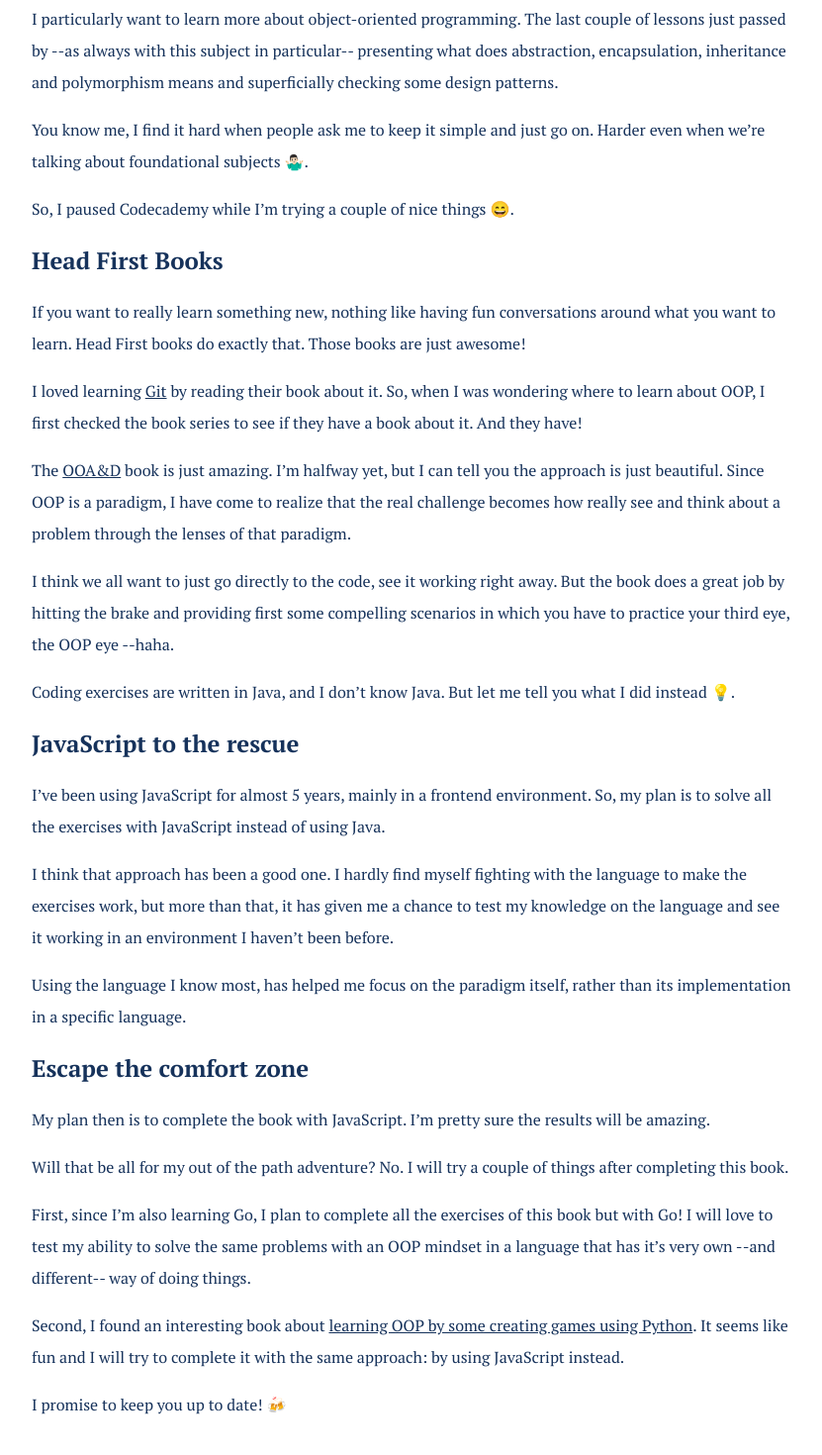
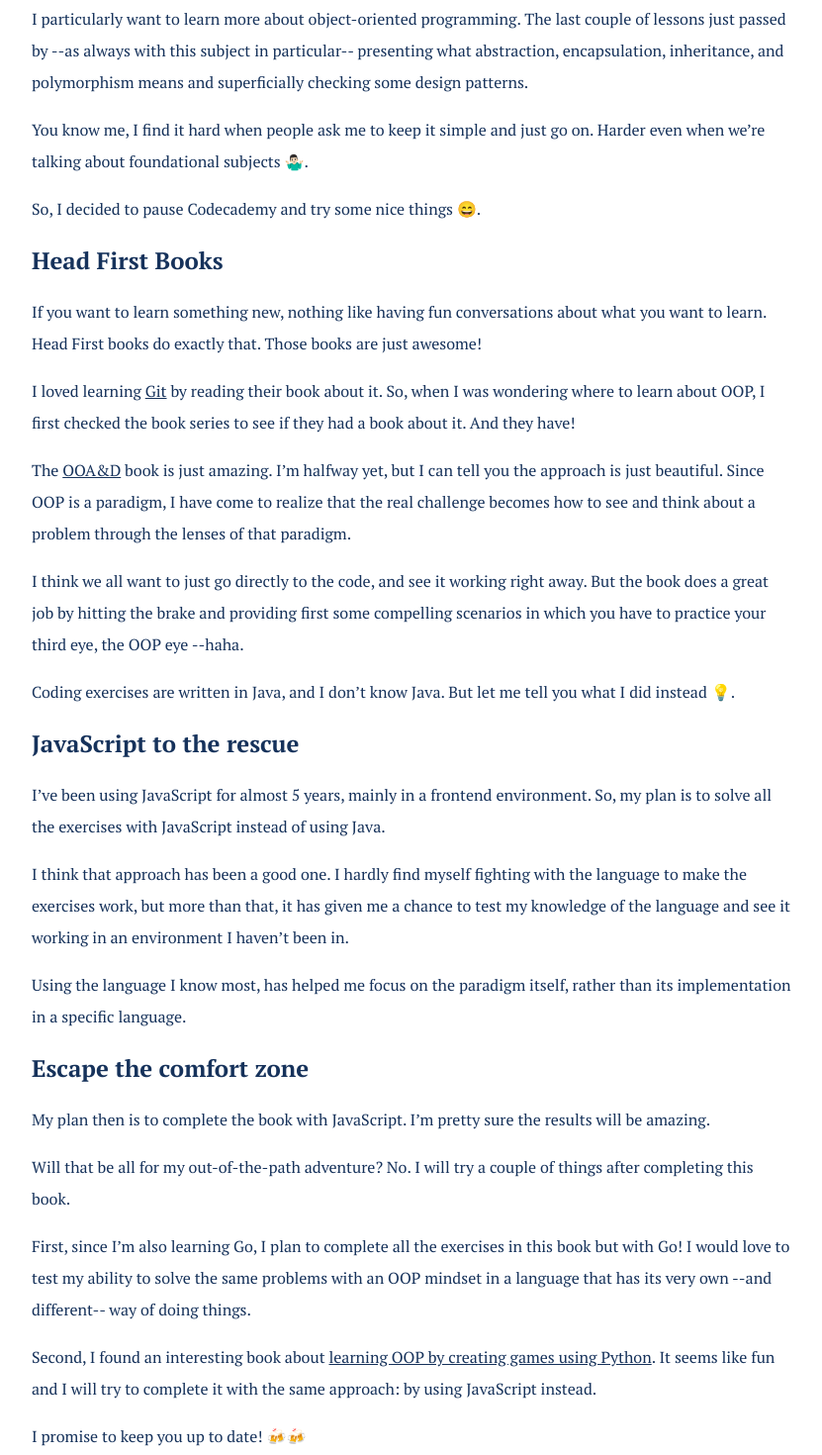
Before and after one commit to wfercanas/wfercanas.com, an Astro site: page /posts/241109-learning-oop in a window 1280 px wide. Shown: the part 576-2046 px from the top of the page at 99% size, without its empty margins (224-1055 px from the left). Built offline with nearby package versions, Linux system fonts and the light colour scheme; Astro itself is replaced by a stand-in of ours.

Commit message:
fix: adjust grammar in learning oop article

```diff
--- a/src/pages/posts/241109-learning-oop.md
+++ b/src/pages/posts/241109-learning-oop.md
@@ -11,25 +11,25 @@ Throughout this year I've been learning backend development for web applications
 
 The journey has been amazing up to this point. I feel I improved my programming skills.
 
-Nonetheless, I reached the end of what you could call the "Programming for backend" subpath and decided to pause there, since the next two modules are more about DevSecOps, Data Structures, and Algorithms.
+Nonetheless, I reached the end of what you could call the "Programming for backend" subpath and decided to pause there, since the next two modules are more about DevSecOps, data structures, and algorithms.
 
-I know, I know, those are key subjects in becoming a better backend programmer as well, but I want to keep working a little more in the foundations of the previous modules.
+I know, I know. Those are key subjects in becoming a better backend programmer as well, but I want to keep working a little more in the foundations of the previous modules.
 
-I particularly want to learn more about object-oriented programming. The last couple of lessons just passed by --as always with this subject in particular-- presenting what does abstraction, encapsulation, inheritance and polymorphism means and superficially checking some design patterns.
+I particularly want to learn more about object-oriented programming. The last couple of lessons just passed by --as always with this subject in particular-- presenting what abstraction, encapsulation, inheritance, and polymorphism means and superficially checking some design patterns.
 
 You know me, I find it hard when people ask me to keep it simple and just go on. Harder even when we're talking about foundational subjects 🤷🏻‍♂️.
 
-So, I paused Codecademy while I'm trying a couple of nice things 😄.
+So, I decided to pause Codecademy and try some nice things 😄.
 
 ## Head First Books
 
-If you want to really learn something new, nothing like having fun conversations around what you want to learn. Head First books do exactly that. Those books are just awesome!
+If you want to learn something new, nothing like having fun conversations about what you want to learn. Head First books do exactly that. Those books are just awesome!
 
-I loved learning [Git](https://www.amazon.com/Head-First-Git-Learners-Understanding/dp/1492092517/) by reading their book about it. So, when I was wondering where to learn about OOP, I first checked the book series to see if they have a book about it. And they have!
+I loved learning [Git](https://www.amazon.com/Head-First-Git-Learners-Understanding/dp/1492092517/) by reading their book about it. So, when I was wondering where to learn about OOP, I first checked the book series to see if they had a book about it. And they have!
 
-The [OOA&D](https://www.amazon.com/Head-First-Object-Oriented-Analysis-Design/dp/0596008678/) book is just amazing. I'm halfway yet, but I can tell you the approach is just beautiful. Since OOP is a paradigm, I have come to realize that the real challenge becomes how really see and think about a problem through the lenses of that paradigm.
+The [OOA&D](https://www.amazon.com/Head-First-Object-Oriented-Analysis-Design/dp/0596008678/) book is just amazing. I'm halfway yet, but I can tell you the approach is just beautiful. Since OOP is a paradigm, I have come to realize that the real challenge becomes how to see and think about a problem through the lenses of that paradigm.
 
-I think we all want to just go directly to the code, see it working right away. But the book does a great job by hitting the brake and providing first some compelling scenarios in which you have to practice your third eye, the OOP eye --haha.
+I think we all want to just go directly to the code, and see it working right away. But the book does a great job by hitting the brake and providing first some compelling scenarios in which you have to practice your third eye, the OOP eye --haha.
 
 Coding exercises are written in Java, and I don't know Java. But let me tell you what I did instead 💡.
 
@@ -37,7 +37,7 @@ Coding exercises are written in Java, and I don't know Java. But let me tell you
 
 I've been using JavaScript for almost 5 years, mainly in a frontend environment. So, my plan is to solve all the exercises with JavaScript instead of using Java.
 
-I think that approach has been a good one. I hardly find myself fighting with the language to make the exercises work, but more than that, it has given me a chance to test my knowledge on the language and see it working in an environment I haven't been before.
+I think that approach has been a good one. I hardly find myself fighting with the language to make the exercises work, but more than that, it has given me a chance to test my knowledge of the language and see it working in an environment I haven't been in.
 
 Using the language I know most, has helped me focus on the paradigm itself, rather than its implementation in a specific language.
 
@@ -45,10 +45,10 @@ Using the language I know most, has helped me focus on the paradigm itself, rath
 
 My plan then is to complete the book with JavaScript. I'm pretty sure the results will be amazing.
 
-Will that be all for my out of the path adventure? No. I will try a couple of things after completing this book.
+Will that be all for my out-of-the-path adventure? No. I will try a couple of things after completing this book.
 
-First, since I'm also learning Go, I plan to complete all the exercises of this book but with Go! I will love to test my ability to solve the same problems with an OOP mindset in a language that has it's very own --and different-- way of doing things.
+First, since I'm also learning Go, I plan to complete all the exercises in this book but with Go! I would love to test my ability to solve the same problems with an OOP mindset in a language that has its very own --and different-- way of doing things.
 
-Second, I found an interesting book about [learning OOP by some creating games using Python](https://www.amazon.com/Object-Oriented-Python-Master-Building-Games/dp/1718502060/). It seems like fun and I will try to complete it with the same approach: by using JavaScript instead.
+Second, I found an interesting book about [learning OOP by creating games using Python](https://www.amazon.com/Object-Oriented-Python-Master-Building-Games/dp/1718502060/). It seems like fun and I will try to complete it with the same approach: by using JavaScript instead.
 
-I promise to keep you up to date! 🍻
+I promise to keep you up to date! 🍻🍻
```
